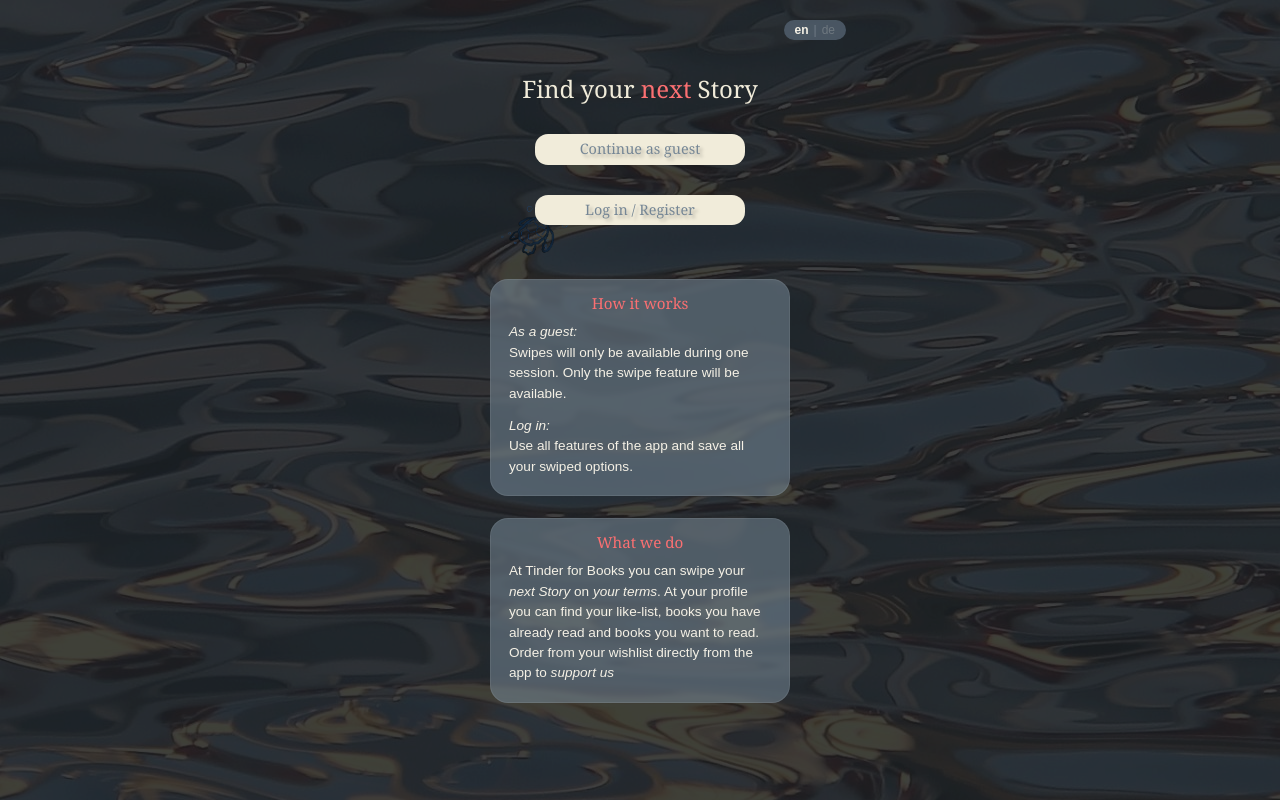
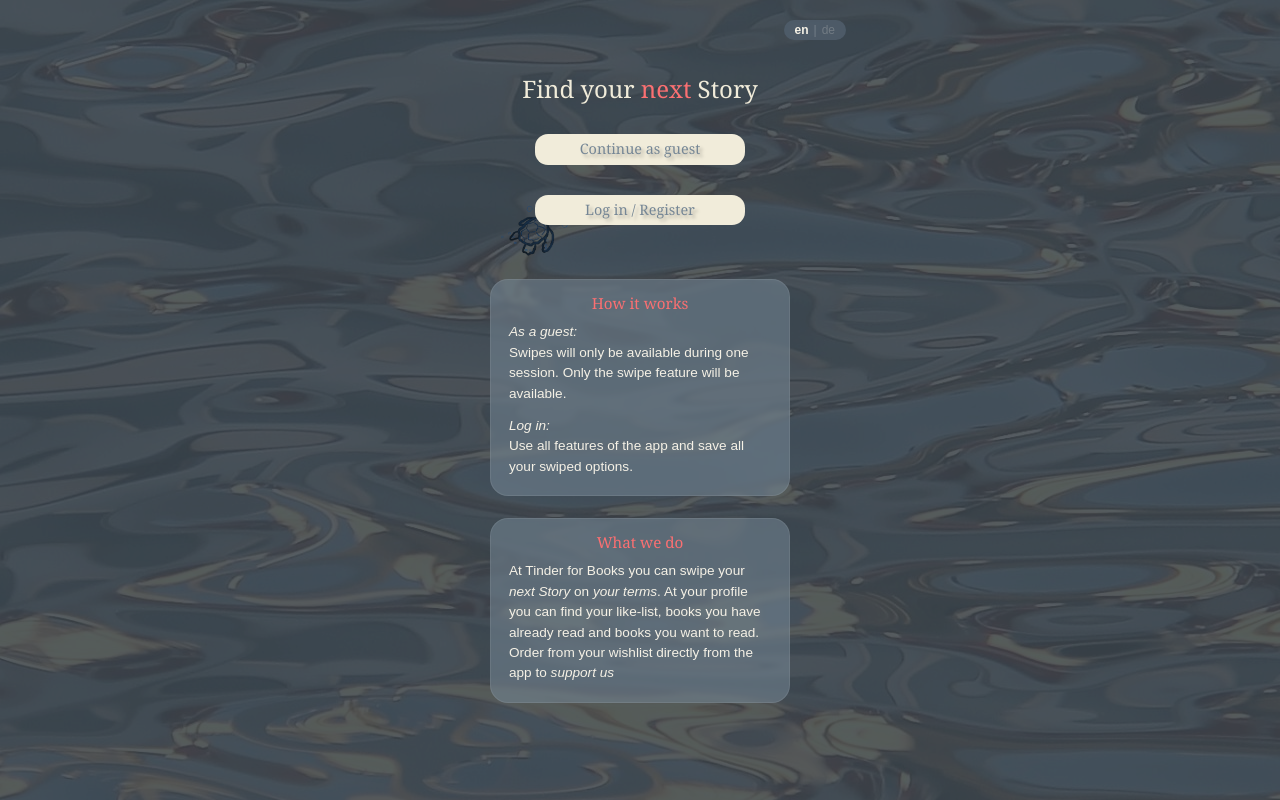
Before and after one commit to MimiRolfes/TinderForBooks, a React (Vite) app: page / in a window 1280 px wide. Built offline with nearby package versions, Linux system fonts and the light colour scheme; a web font is replaced by a local one.

Commit message:
fix: Start backdrop = blue base + water + dark tint, full viewport, no fixed
Ein schlichter Hintergrund-Stack auf .landing (blaue Basis #758695, Wasserbild
@21%, dunkler Tint @42%) statt position:fixed. Deckt den ganzen Viewport,
kein Parallax/Scroll-Verhalten.

```diff
--- a/src/styles/Landing.css
+++ b/src/styles/Landing.css
@@ -2,15 +2,17 @@
 
 /* ─── Start / Landing — "Warm Pages" over cosmos ─────────────────────────── */
 
-/* .landing holds the content column; the backdrop is ONE fixed layer stack
-   — base colour + cosmos water + a soft dark tint — that stays put while
-   the content scrolls and always covers the whole viewport. */
+/* .landing is the page backdrop and always covers the whole viewport.
+   Its background is ONE plain layer stack — blue base colour, then the
+   cosmos water image, then a dark tint on top. No fixed attachment, no
+   parallax: it is just the background of the page.
+   .landing-inner is the centred content column that sits on top. */
 .landing {
   min-height: 100vh;
   min-height: 100dvh;
   flex: 1;
   width: 100%;
-  background-color: #2B2F33;
+  background-color: #758695;
   display: flex;
   justify-content: center;
   font-family: 'Inria Sans', sans-serif;
@@ -20,7 +22,7 @@
 
 .landing::before {
   content: '';
-  position: fixed;
+  position: absolute;
   inset: 0;
   background-image: var(--bg-image);
   background-size: cover;
@@ -33,9 +35,9 @@
 
 .landing::after {
   content: '';
-  position: fixed;
+  position: absolute;
   inset: 0;
-  background: rgba(0, 0, 0, 0.28);
+  background: rgba(0, 0, 0, 0.42);
   z-index: 0;
   pointer-events: none;
 }
```
